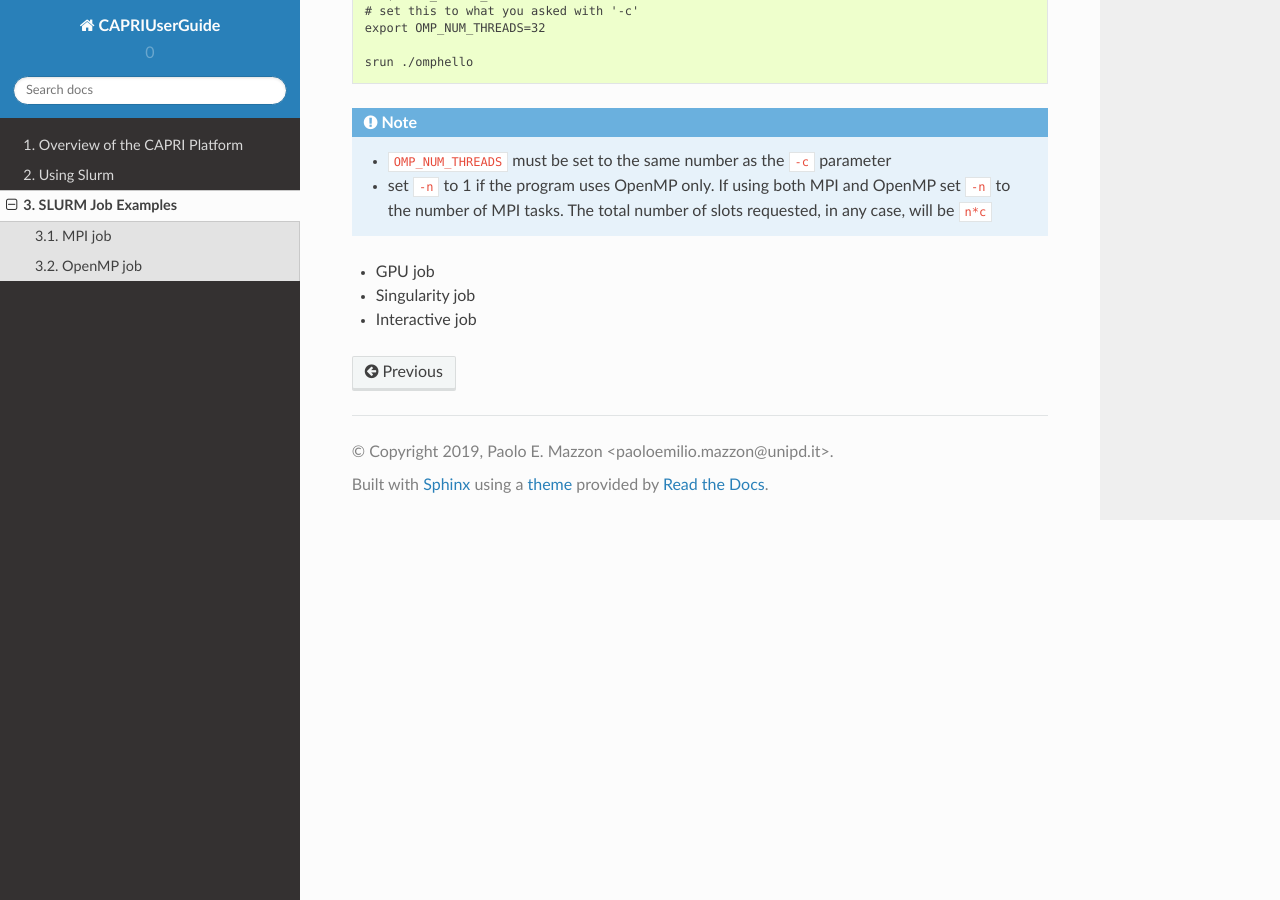
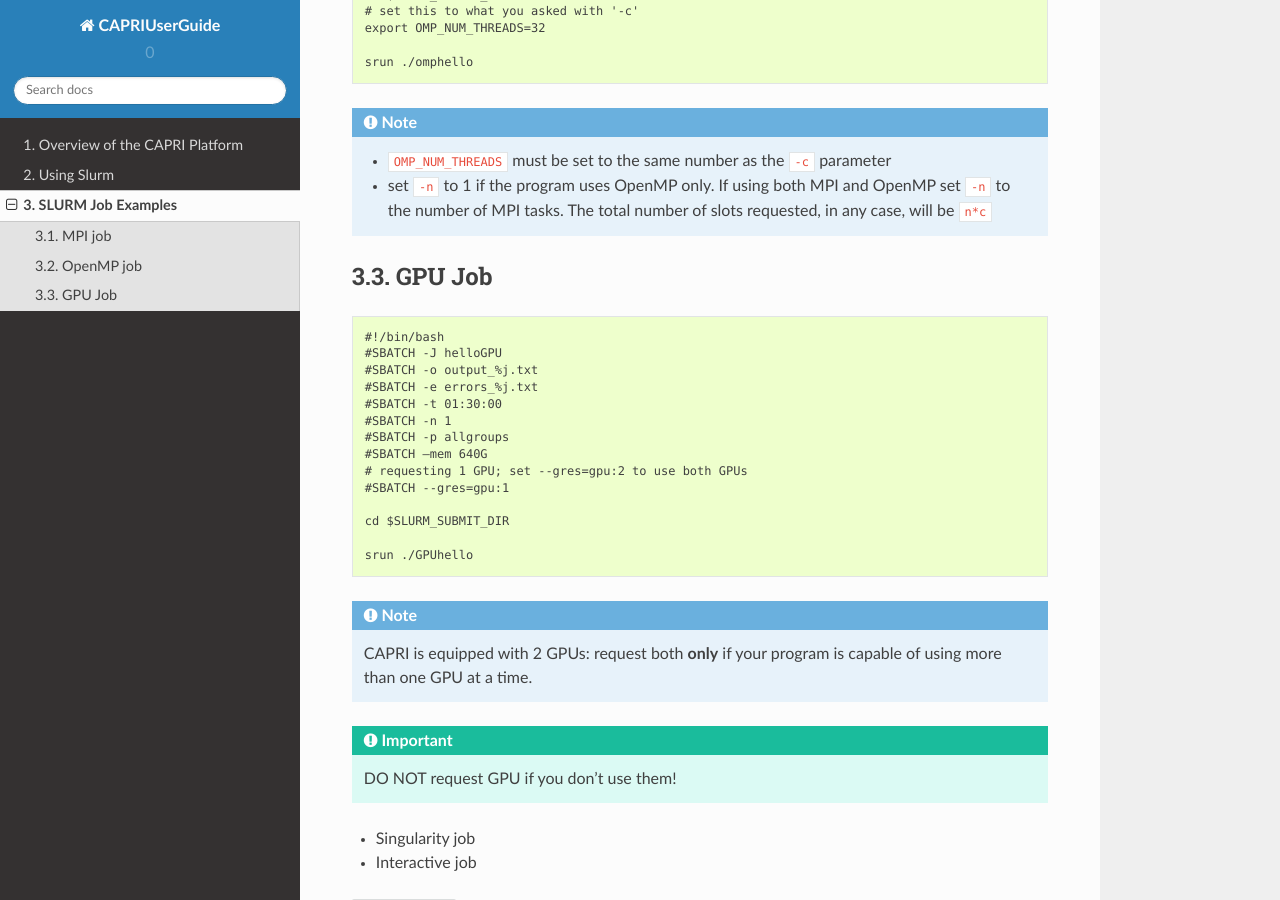
Before and after one commit to pemazzon/CAPRIUserGuide, a Sphinx documentation site: the page built from docs/SLURMExamples.rst, in a window 1280 px wide and 900 px high, scrolled down 912 px. Built offline with Sphinx 7.4.7 and the Read the Docs theme 2.0.0, drawn with Linux system fonts in a browser that asks for light colours; pages that are not in the unit, such as notebooks, are missing from menus.

Commit message:
GPU job added

```diff
--- a/docs/SLURMExamples.rst
+++ b/docs/SLURMExamples.rst
@@ -60,7 +60,37 @@
      OpenMP set ``-n`` to the number of MPI tasks. The total number of slots
      requested, in any case, will be ``n*c``
 
+GPU Job
+-------
 
-* GPU job
+.. _gpujob:
+
+::
+
+  #!/bin/bash
+  #SBATCH -J helloGPU
+  #SBATCH -o output_%j.txt
+  #SBATCH -e errors_%j.txt
+  #SBATCH -t 01:30:00
+  #SBATCH -n 1
+  #SBATCH -p allgroups
+  #SBATCH –mem 640G
+  # requesting 1 GPU; set --gres=gpu:2 to use both GPUs
+  #SBATCH --gres=gpu:1
+
+  cd $SLURM_SUBMIT_DIR
+
+  srun ./GPUhello
+
+.. note::
+   CAPRI is equipped with 2 GPUs: request both **only** if your program is
+   capable of using more than one GPU at a time.
+
+.. important::
+   DO NOT request GPU if you don't use them!
+
+
+
+
 * Singularity job
 * Interactive job
```
